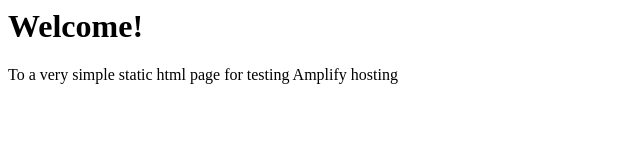
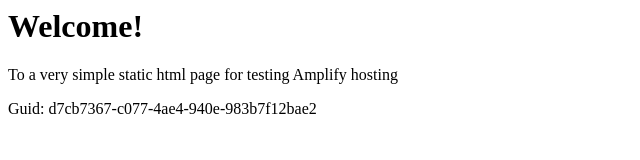
Before and after one commit to amplify-github-test-hkg/Github-PR-Commit-Integration-Test-DoNotTouch-GitHubAutoBuildPrPreviewCanaryTest-v1-prod-ap-east-1, a website: page src/index.html in a window 1280 px wide. Shown: the whole page, without its empty margins (0-640 px from the left). Drawn offline with Linux system fonts and the light colour scheme.

Commit message:
commit from integ tests

```diff
--- a/src/index.html
+++ b/src/index.html
@@ -1,3 +1,5 @@
+
+
 <html lang="en">
 
 <head>
@@ -10,6 +12,6 @@
 <body>
     <h1>Welcome!</h1>
     <p>To a very simple static html page for testing Amplify hosting</p>
-</body>
+    <p>Guid: d7cb7367-c077-4ae4-940e-983b7f12bae2</p></body>
 
 </html>
```
